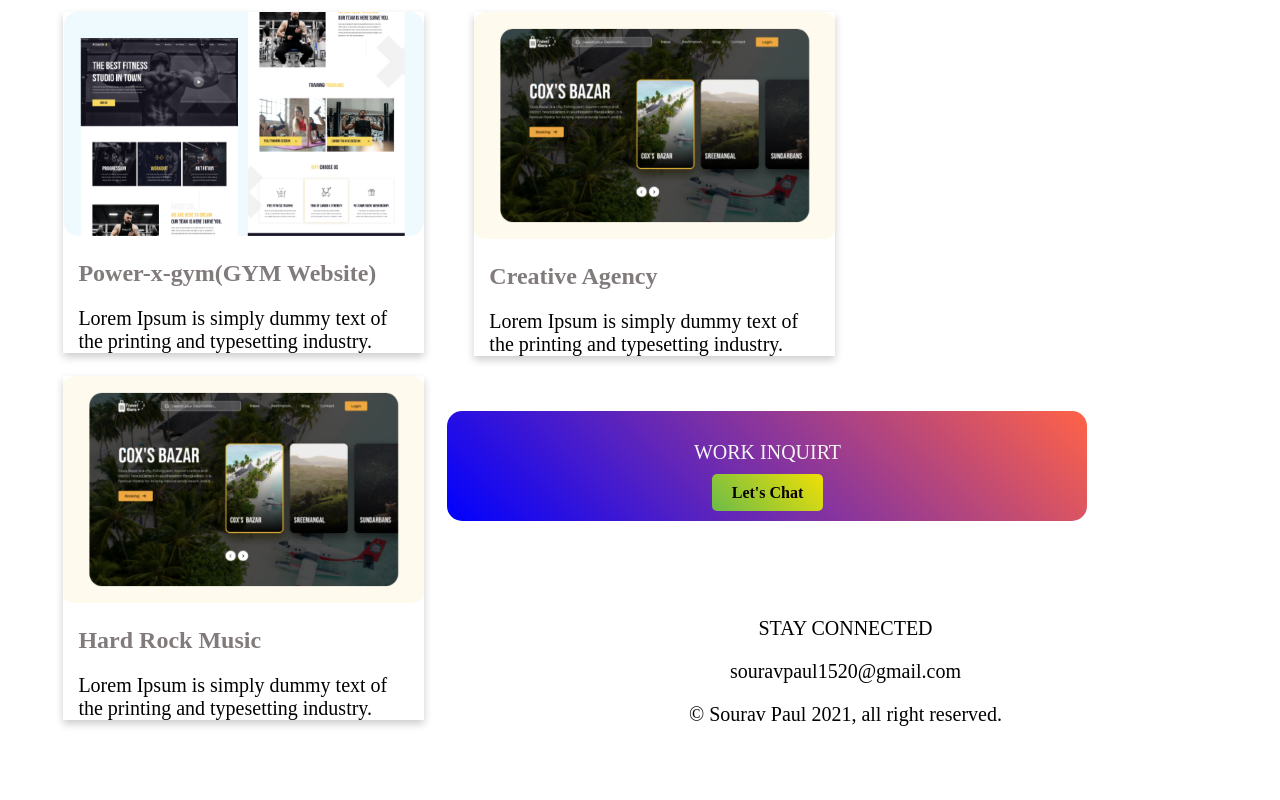
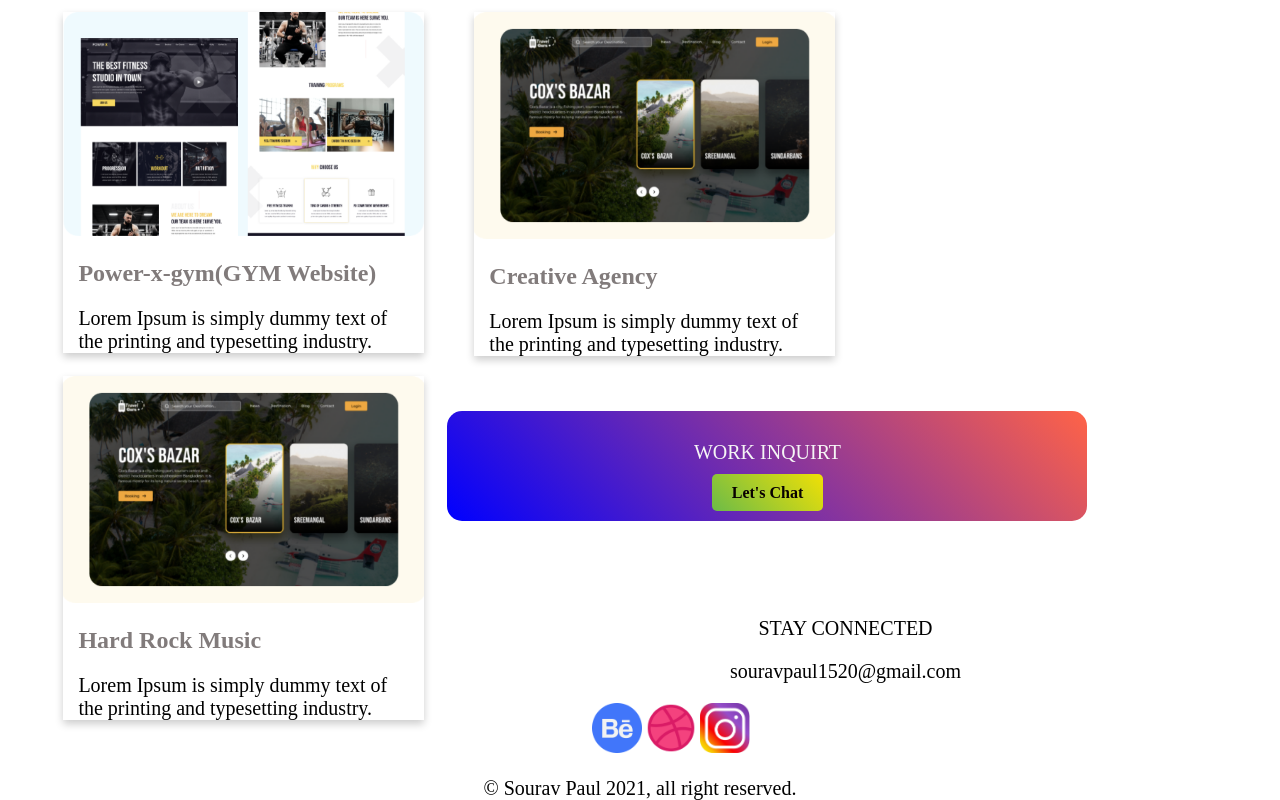
Before and after one commit to MeliodasSourav/Sourav-Paul-Website, a plain HTML site: page Index.html in a window 1280 px wide. Shown: the part 1319-2119 px from the top of the page. Before the commit the page ends 2059 px from the top, so only its background shows below. Drawn offline with Linux system fonts and the light colour scheme.

Commit message:
add icons

```diff
--- a/Index.html
+++ b/Index.html
@@ -81,6 +81,11 @@
         <footer>
             <p>STAY CONNECTED</p>
             <p>souravpaul1520@gmail.com</p>
+            <div class="icons">
+                <img src="icons/Group 33059.png" alt="" width="50" height="50">
+                <img src="icons/image 6.png" alt="" width="50" height="50">
+                <img src="icons/image 7.png" alt="" width="50" height="50">
+            </div>
         </footer>
         <footer>
             <p>© Sourav Paul 2021, all right reserved.</p>
--- a/style.css
+++ b/style.css
@@ -107,3 +107,7 @@ footer p {
     background-image: linear-gradient(45deg, blue, tomato);
     color: whitesmoke;
 }
+
+.icons {
+    margin-left: 46%;
+}
```
Also changed, not shown: icons/Group 33059.png (added), icons/image 6.png (added), icons/image 7.png (added).
